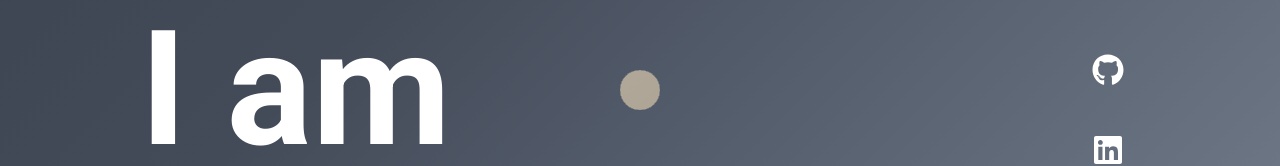
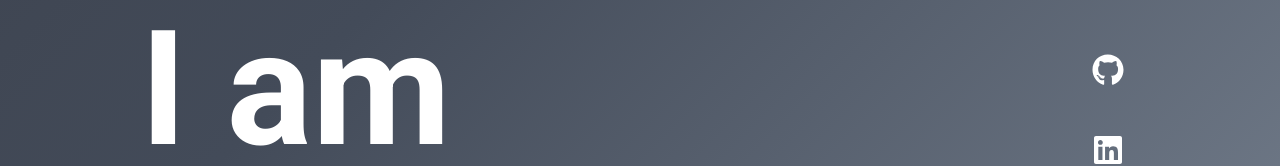
Before and after one commit to wbenarto/three, a Next.js app: page / in a window 1280 px wide. Shown: the part 310-476 px from the top of the page. Built offline with nearby package versions, Linux system fonts and the light colour scheme.

Commit message:
remove mouse hover

```diff
--- a/pages/index.js
+++ b/pages/index.js
@@ -11,27 +11,27 @@ const NoSsr = dynamic(() => import("../components/Landing"), {
 export default function Home() {
   // const [wh, setWh] = useState(100);
   // // Mouse tracking element
-  const circleRefs = useRef([]);
-  circleRefs.current = [];
+  // const circleRefs = useRef([]);
+  // circleRefs.current = [];
 
-  useEffect(() => {
-    circleRefs.current.forEach((ref) =>
-      ref.moveTo(window.innerWidth / 2, window.innerHeight / 2)
-    );
+  // useEffect(() => {
+  //   circleRefs.current.forEach((ref) =>
+  //     ref.moveTo(window.innerWidth / 2, window.innerHeight / 2)
+  //   );
 
-    const onMove = ({ clientX, clientY }) => {
-      circleRefs.current.forEach((ref) => ref.moveTo(clientX, clientY));
-    };
-    window.addEventListener("pointermove", onMove);
+  //   const onMove = ({ clientX, clientY }) => {
+  //     circleRefs.current.forEach((ref) => ref.moveTo(clientX, clientY));
+  //   };
+  //   window.addEventListener("pointermove", onMove);
 
-    return () => window.removeEventListener("pointermove", onMove);
-  }, []);
+  //   return () => window.removeEventListener("pointermove", onMove);
+  // }, []);
 
-  const addCircleRef = (ref) => {
-    if (ref) {
-      circleRefs.current.push(ref);
-    }
-  };
+  // const addCircleRef = (ref) => {
+  //   if (ref) {
+  //     circleRefs.current.push(ref);
+  //   }
+  // };
 
   // useEffect(() => {
   //   setWh(window.innerHeight * 0.01);
@@ -53,9 +53,9 @@ export default function Home() {
         >
           <NoSsr id="landing" />
         </div>
-        <Circle size={12} ref={addCircleRef} delay={0} />
+        {/* <Circle size={12} ref={addCircleRef} delay={0} />
         <Circle size={8} ref={addCircleRef} delay={0.1} />
-        <Circle size={4} ref={addCircleRef} delay={0.2} />
+        <Circle size={4} ref={addCircleRef} delay={0.2} /> */}
       </main>
 
       <footer></footer>
```
